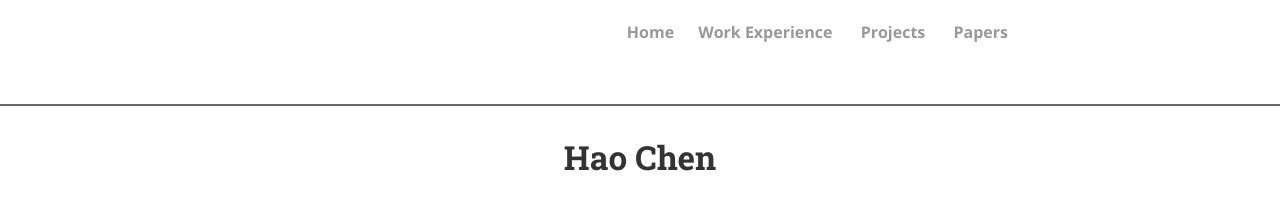
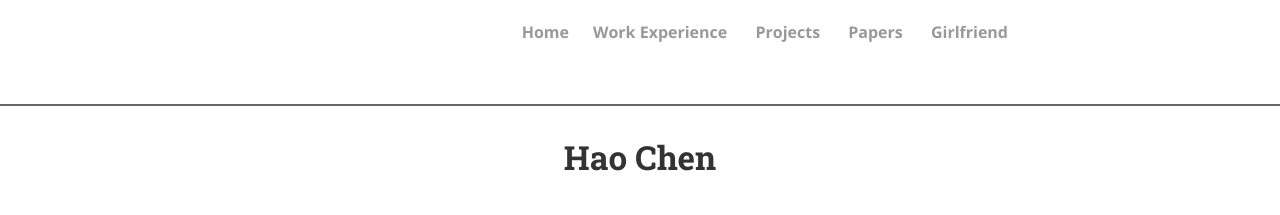
Before and after one commit to chenhao-zju/chenhao-zju.github.io, a Jekyll site: the page built from index.html, in a window 1280 px wide. Shown: the top 215 px of the page. Built offline with Jekyll 4.4.1, drawn with Linux system fonts in a browser that asks for light colours; nearby versions of some CDN libraries; the list of posts is cut into pages by our own code; comment, search, counter and statistics services are not loaded; a style sheet for code colours, icons or effects is not loaded.

Commit message:
add new page

```diff
--- a/_includes/header.html
+++ b/_includes/header.html
@@ -9,6 +9,7 @@
       <li class="nav-link"><a href="https://chenhao-zju.github.io/work"><strong>Work Experience</strong></a>
       <li class="nav-link"><a href="https://chenhao-zju.github.io/projects"><strong>Projects</strong></a>
       <li class="nav-link"><a href="https://chenhao-zju.github.io/papers"><strong>Papers</strong></a>
+      <li class="nav-link"><a href="https://chenhao-zju.github.io/gril"><strong>Girlfriend</strong></a>
       </ul>
     </nav>
   </div>
```
